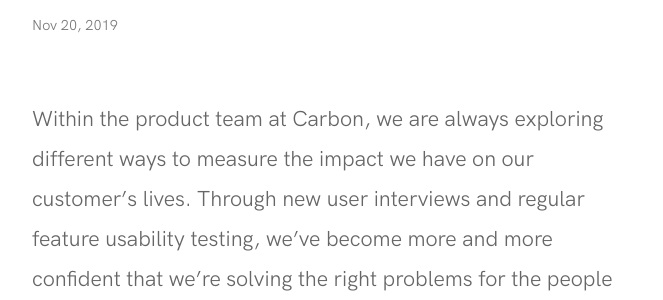
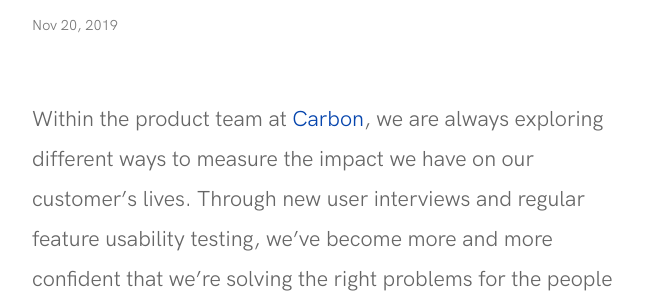
Before and after one commit to timgale/timgale.github.io, a Jekyll site: the page built from _posts/2019-11-19-adopting-the-system-usability-scale.md, in a window 1280 px wide and 900 px high. Shown: the part 336-636 px from the top of the window, without its empty margins (308-971 px from the left). Built offline with Jekyll 4.4.1, drawn with Linux system fonts in a browser that asks for light colours; part of the change alters nothing that is shown; some of the changed text lies outside the part shown.

```diff
--- a/_posts/2019-11-19-adopting-the-system-usability-scale.md
+++ b/_posts/2019-11-19-adopting-the-system-usability-scale.md
@@ -10,7 +10,7 @@ image_small: /images/system_usability_scale_card.png
 keywords: [ux,product,web,design,user,experience,system,usability,scale,load,measure,research,metric,stats,data]
 ---
 
-Within the product team at Carbon, we are always exploring different ways to measure the impact we have on our customer’s lives. Through new user interviews and regular feature usability testing, we’ve become more and more confident that we’re solving the right problems for the people using our products.
+Within the product team at <a href="https://carbondmp.com" target="_blank">Carbon</a>, we are always exploring different ways to measure the impact we have on our customer’s lives. Through new user interviews and regular feature usability testing, we’ve become more and more confident that we’re solving the right problems for the people using our products.
 
 Although the insights we gain from speaking with our customers are instrumental in the progression of our offering, we introduced the <a href="https://www.usability.gov/how-to-and-tools/methods/system-usability-scale.html" target="_blank">System Usability Scale (SUS)</a> as a measure to give us a high level benchmark when monitoring the satisfaction people experience whilst using our product. This takes the form of a multiple choice 10 question survey that prompts people to score the usability of Carbon, resulting in a single metric. Since doing so we’ve noticed a significant shift in two key areas:
 
```
